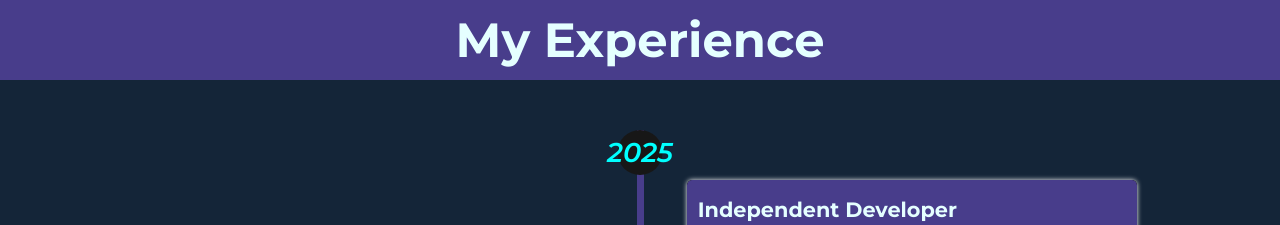
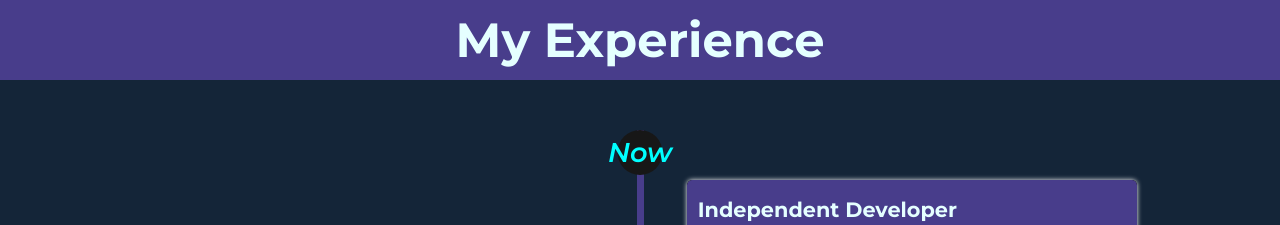
Before and after one commit to Christian-QA/Christian-QA.github.io, a React (Vite) app: page / in a window 1280 px wide. Shown: the part 1600-1825 px from the top of the page. Built offline with nearby package versions, Linux system fonts and the light colour scheme; the HTML template or start-up script is replaced by a standard one.

Commit message:
Changed 2025 to Now

```diff
--- a/src/components/Experience.tsx
+++ b/src/components/Experience.tsx
@@ -67,6 +67,11 @@ const Experience: React.FC = () => { // TODO - Fix random right scroll
     const { showBoxes, addBoxRef } = useShowBoxes();
     useDescriptionBoxes();
 
+    function experienceTitleConversion(index: number) {
+        if (index == 0) return t("experience.present-year")
+        else return 2025 - index
+    }
+
     const headingsAndEntries = useMemo(() => {
         const years = [2025, 2024, 2023, 2022, 2021, 2020, 2019, 2018];
         return years.reduce(
@@ -89,7 +94,7 @@ const Experience: React.FC = () => { // TODO - Fix random right scroll
                     <ul className="timeline-ul">
                         {headingsAndEntries.headings.map((heading, index) => (
                             <li key={index}>
-                                <i className="experience-item">{2025 - index}</i>
+                                <i className="experience-item">{experienceTitleConversion(index)}</i>
                                 <div className={`box ${showBoxes[index] ? 'show' : ''}`}
                                      ref={(ref) => addBoxRef(ref, index)}>
                                     <h3 className="title">{t(heading)}</h3>
--- a/src/lang/en.tsx
+++ b/src/lang/en.tsx
@@ -17,7 +17,7 @@ const Messages = {
                 "about.paragraphTwo": "Outside of code, I find balance through strength training, experimenting with new recipes in the kitchen, and creating pixel art. These passions fuel my creativity and problem-solving skills, which I bring to every project.",
 
                 "experience.header": "My Experience",
-
+                "experience.present-year": "Now",
                 "experience.heading.2025": "Independent Developer",
                 "experience.entry.2025": "I started the year as someone with over three years of software engineering industry experience and zero commitments. I had always wanted to pursue selling my skills as a contractor, drawn in by the allure of being my own boss, deciding my own hours and ways of working and giving me more time to visit my partner in the US. There's no time like the present, so why not use this year to build my talents and my brand?\n" +
                     "<br/> <br/>" +
@@ -29,7 +29,6 @@ const Messages = {
                     "As one of the longest-running developers on the team, I introduced new team members to the dozens of distinct microservices we managed. A lot of Scala developers transition from Java, and as someone who did the same, I was able to provide a relatable perspective.\n" +
                     "<br/> <br/>" +
                     "Eventually, I ended up leaving Capgemini to pursue a Master's degree full-time to help cover weak points I may have developed from primarily being self-taught. This ended up being a huge mistake, as the quality of material covered at a level 7 non-computer science tech degree doesn't compare favourably to the knowledge gained implicitly through work experience. Afterwards, I took my career break into a new direction, figuring out what I wanted to do now I was in a position free from commitments.\n",
-
 
                 "experience.heading.2023": "Capgemini Software Engineer Year 1",
                 "experience.entry.2023": "After moving to Capgemini through a contract conversion, I was at the point in my career where I could take on more substantial work. The most notable was the migration to a new HTTP reads pattern, which initially wasn't compatible with some of our older services. This meant that heavy refactoring was needed, occasionally resulting in codebases being unrecognisable from how they were a month before. It was during this time I realised just how far from finished a tech product is once it's released to the public, as there's always code which can be optimised, new libraries and versions which can be leveraged, and bugs to fix.\n" +
@@ -60,7 +59,6 @@ const Messages = {
                 "experience.read-more": "Read More",
                 "experience.read-less": "Read Less",
 
-
                 "projects.header": "Personal Projects",
 
                 "contact.header": "Contact",
```
Also changed, not shown: 1 other file (tests, documents, lock files or other folders).
